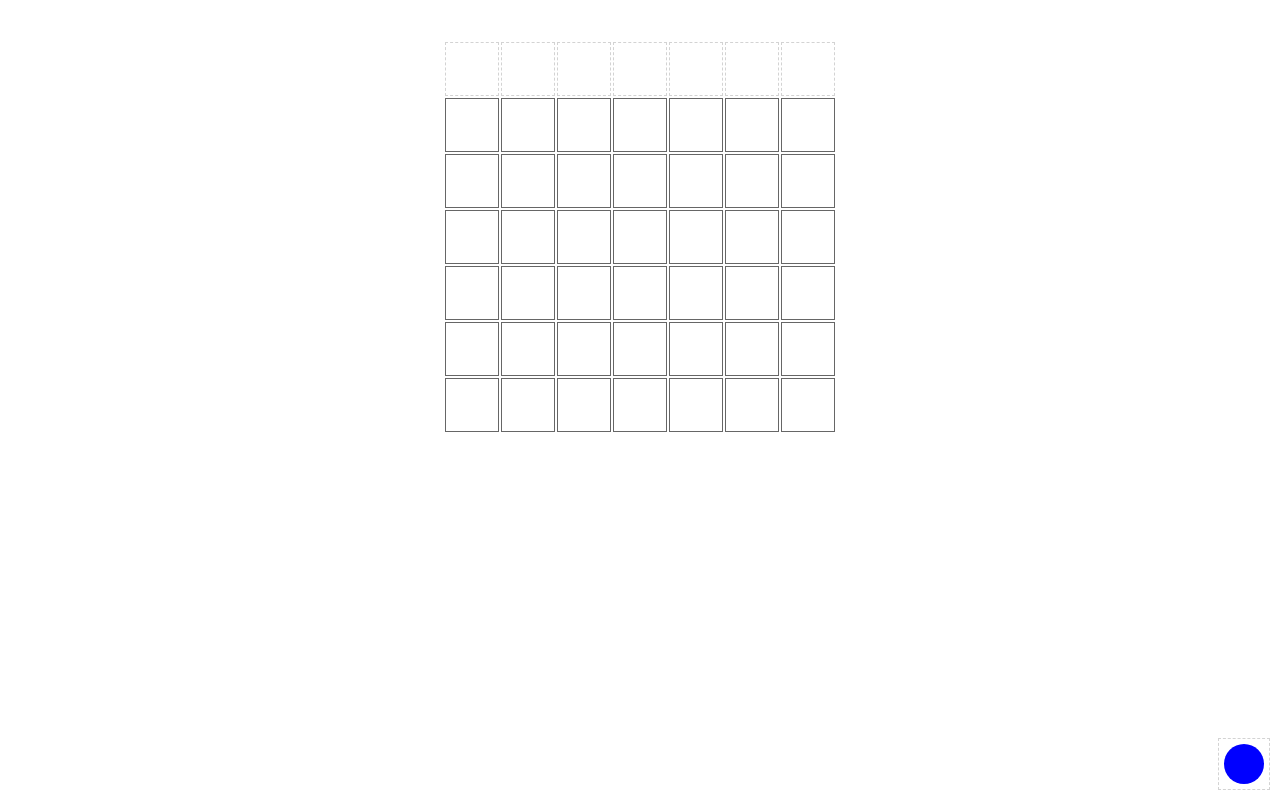
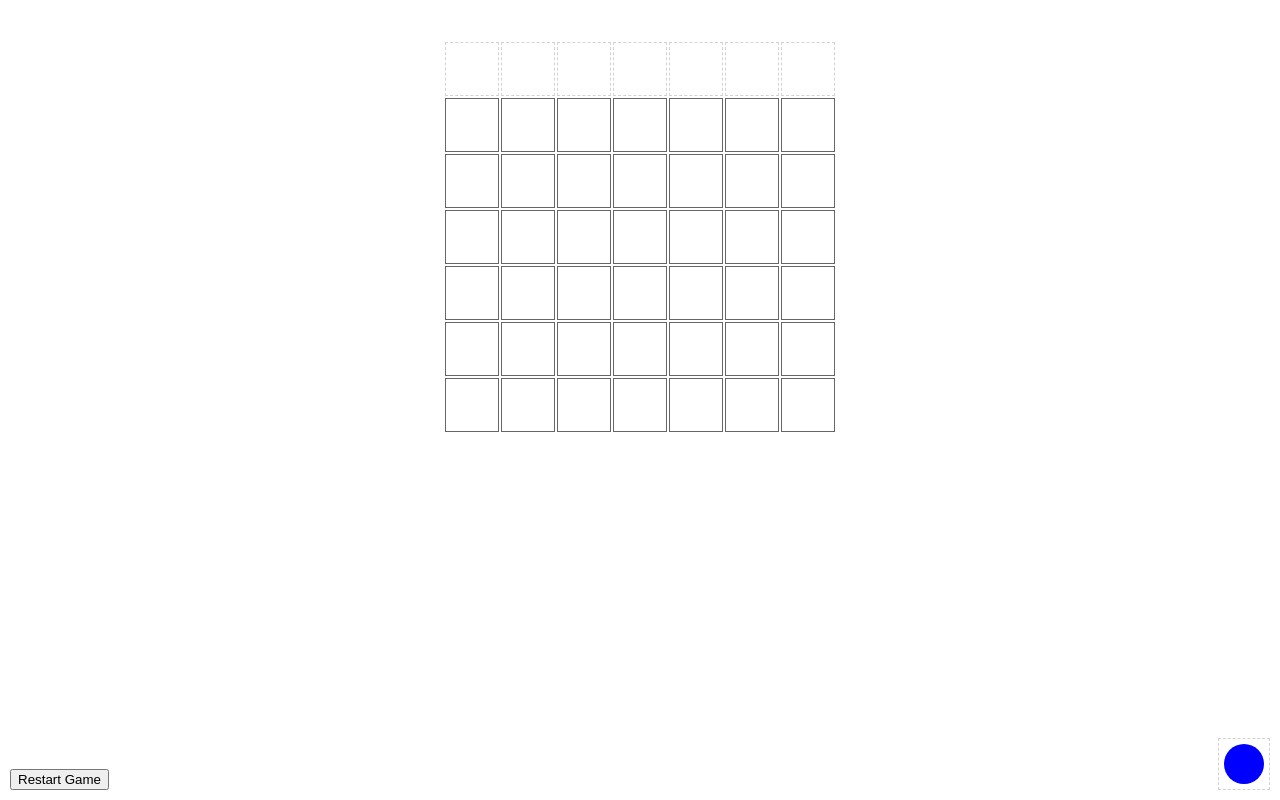
Before and after one commit to rws481664swr/connect-four, a plain HTML site: page index.html in a window 1280 px wide. Drawn offline with Linux system fonts and the light colour scheme.

Commit message:
added restart button

```diff
--- a/connect4.css
+++ b/connect4.css
@@ -45,7 +45,12 @@
   right: 10px;
   bottom: 10px;
 }
+.replay{
+  position: absolute;
+  left: 10px;
+  bottom: 10px;
 
+}
 @media only screen and (max-width: 700px) {
   #game {
     margin : 0;
--- a/connect4.js
+++ b/connect4.js
@@ -174,8 +174,9 @@ function init() {
     currPlayer = 1
     makeBoard()
     makeHtmlBoard();
+    document.querySelector('#turn-piece').classList.remove('p2')
     document.querySelector('#turn-piece').classList.add('p1')
 }
-
+document.querySelector(`.replay`).addEventListener('click',init)
 
 init()
--- a/index.html
+++ b/index.html
@@ -11,6 +11,7 @@
   <table id="board"></table>
 </div>
 <div id="turns" class=""><div id="turn-piece" class="piece"></div></div>
+<button class="replay" >Restart Game</button>
 <script src="connect4.js"></script>
 
 </body>
```
